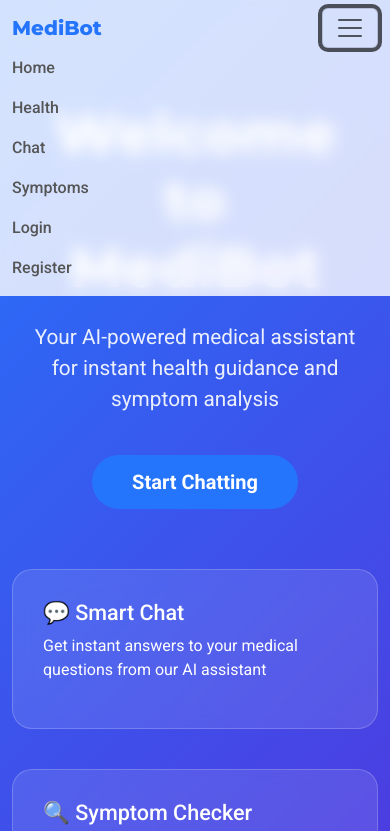
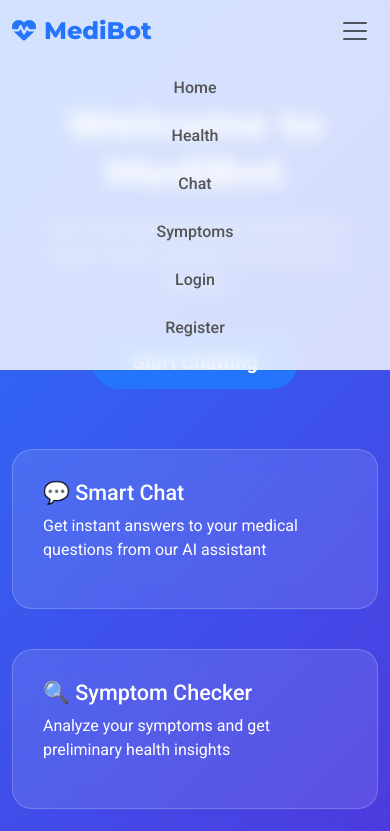
Before and after one commit to SalvaSoumya/MDEIBOT--A-MEDICAL-CHAT-ASSISTANT, a website: page frontendcloud/index.html in a window 390 px wide. Both pictures are taken after a click on the button "Toggle navigation". Shown: the top 831 px of the page. Drawn offline with nearby package versions, Linux system fonts and the light colour scheme.

Commit message:
Update index.html

```diff
--- a/frontendcloud/index.html
+++ b/frontendcloud/index.html
@@ -34,15 +34,55 @@
       font-family: 'Montserrat', sans-serif;
       font-weight:800;
       color:var(--primary) !important;
+      font-size: 1.5rem;
     }
 
     .nav-link {
       font-weight:500;
       color:#555 !important;
+      padding: 8px 15px !important;
     }
 
     .nav-link:hover, .nav-link.active {
       color:var(--primary) !important;
+    }
+
+    /* Mobile menu styles */
+    .navbar-toggler {
+      border: none;
+      padding: 4px 8px;
+    }
+
+    .navbar-toggler:focus {
+      box-shadow: none;
+    }
+
+    .navbar-collapse {
+      text-align: center;
+    }
+
+    /* Mobile specific styles */
+    @media (max-width: 768px) {
+      .navbar-nav {
+        padding: 10px 0;
+      }
+
+      .nav-link {
+        padding: 12px 15px !important;
+        border-bottom: 1px solid #f0f0f0;
+      }
+
+      .nav-link:last-child {
+        border-bottom: none;
+      }
+
+      .hero-title {
+        font-size: 2.5rem !important;
+      }
+
+      .hero-subtitle {
+        font-size: 1.1rem !important;
+      }
     }
 
     .hero-section {
@@ -129,20 +169,34 @@
 </head>
 <body>
   <!-- Navbar -->
-  <nav class="navbar navbar-expand-lg fixed-top">
+  <nav class="navbar navbar-expand-lg navbar-light fixed-top">
     <div class="container">
-      <a class="navbar-brand" href="index.html">MediBot</a>
-      <button class="navbar-toggler" type="button" data-bs-toggle="collapse" data-bs-target="#navbarNav">
+      <a class="navbar-brand" href="index.html">
+        <i class="fas fa-heartbeat me-2"></i>MediBot
+      </a>
+      <button class="navbar-toggler" type="button" data-bs-toggle="collapse" data-bs-target="#navbarNav" aria-controls="navbarNav" aria-expanded="false" aria-label="Toggle navigation">
         <span class="navbar-toggler-icon"></span>
       </button>
       <div class="collapse navbar-collapse" id="navbarNav">
         <ul class="navbar-nav ms-auto">
-          <li class="nav-item"><a class="nav-link" href="index.html">Home</a></li>
-          <li class="nav-item"><a class="nav-link" href="health.html">Health</a></li>
-          <li class="nav-item"><a class="nav-link" href="chat.html">Chat</a></li>
-          <li class="nav-item"><a class="nav-link" href="symptoms.html">Symptoms</a></li>
-          <li class="nav-item"><a class="nav-link" href="login.html">Login</a></li>
-          <li class="nav-item"><a class="nav-link" href="register.html">Register</a></li>
+          <li class="nav-item">
+            <a class="nav-link" href="index.html">Home</a>
+          </li>
+          <li class="nav-item">
+            <a class="nav-link" href="health.html">Health</a>
+          </li>
+          <li class="nav-item">
+            <a class="nav-link" href="chat.html">Chat</a>
+          </li>
+          <li class="nav-item">
+            <a class="nav-link" href="symptoms.html">Symptoms</a>
+          </li>
+          <li class="nav-item">
+            <a class="nav-link" href="login.html">Login</a>
+          </li>
+          <li class="nav-item">
+            <a class="nav-link" href="register.html">Register</a>
+          </li>
         </ul>
       </div>
     </div>
@@ -209,6 +263,8 @@
     <p>&copy; 2025 MediBot. All rights reserved.</p>
   </footer>
 
+  <!-- Font Awesome for icons -->
+  <link rel="stylesheet" href="https://cdnjs.cloudflare.com/ajax/libs/font-awesome/6.4.0/css/all.min.css">
   <script src="https://cdn.jsdelivr.net/npm/bootstrap@5.3.2/dist/js/bootstrap.bundle.min.js"></script>
 </body>
 </html>
```
